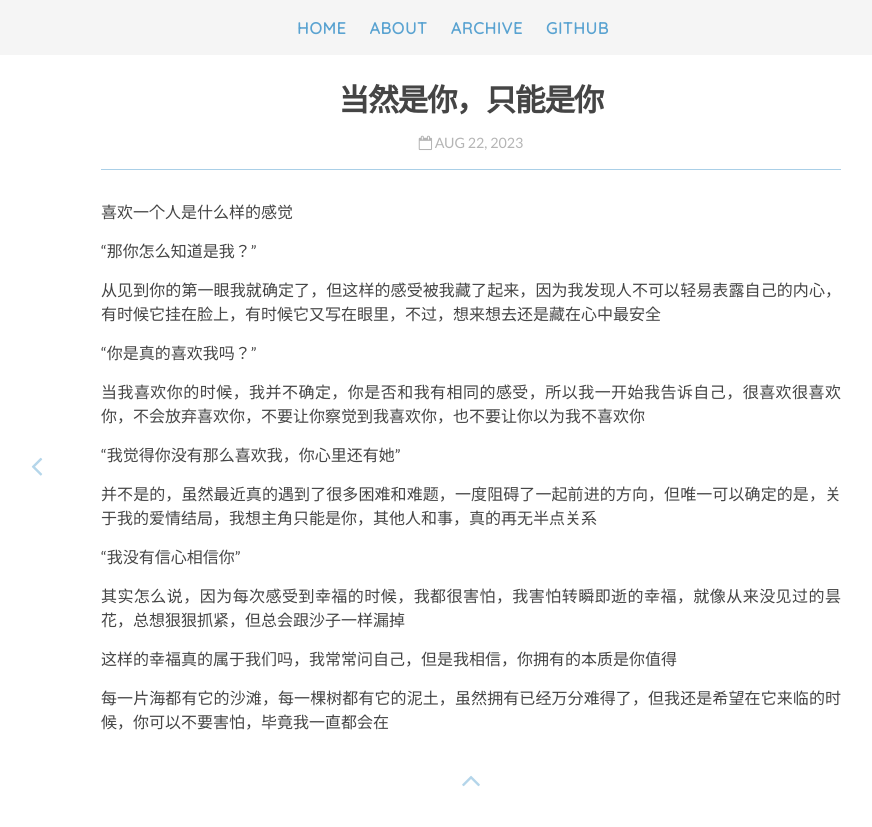
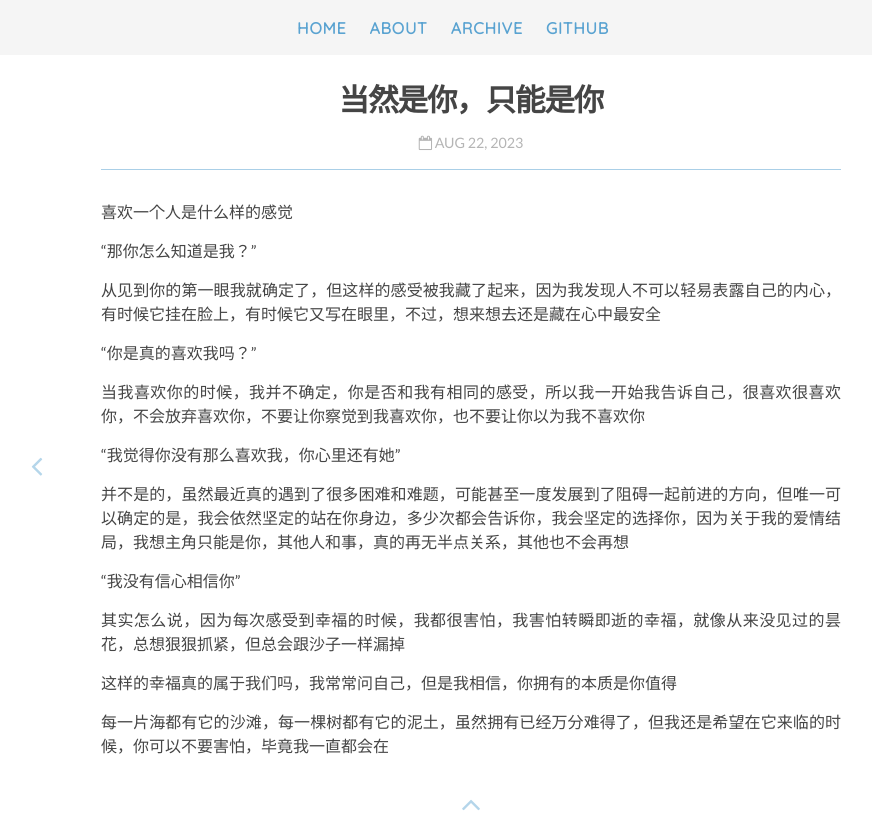
Before and after one commit to Rickylamn/Rickylamn.github.io, a Jekyll site: the page built from _posts/2023-8-22-当然是你，只能是你.md, in a window 1280 px wide. Shown: the top 827 px of the page, without its empty margins (169-1041 px from the left). Built offline with Jekyll 4.4.1, drawn with Linux system fonts in a browser that asks for light colours; nearby versions of some CDN libraries; our own code applies the rules of GitHub Pages for plain Markdown files; comment, search, counter and statistics services are not loaded; grey boxes are pictures that could not be loaded.

Commit message:
Update 2023-8-22-当然是你，只能是你.md

```diff
--- a/_posts/2023-8-22-当然是你，只能是你.md
+++ b/_posts/2023-8-22-当然是你，只能是你.md
@@ -12,7 +12,7 @@
 
 “我觉得你没有那么喜欢我，你心里还有她”
 
-并不是的，虽然最近真的遇到了很多困难和难题，一度阻碍了一起前进的方向，但唯一可以确定的是，关于我的爱情结局，我想主角只能是你，其他人和事，真的再无半点关系
+并不是的，虽然最近真的遇到了很多困难和难题，可能甚至一度发展到了阻碍一起前进的方向，但唯一可以确定的是，我会依然坚定的站在你身边，多少次都会告诉你，我会坚定的选择你，因为关于我的爱情结局，我想主角只能是你，其他人和事，真的再无半点关系，其他也不会再想
 
 “我没有信心相信你”
 
```
